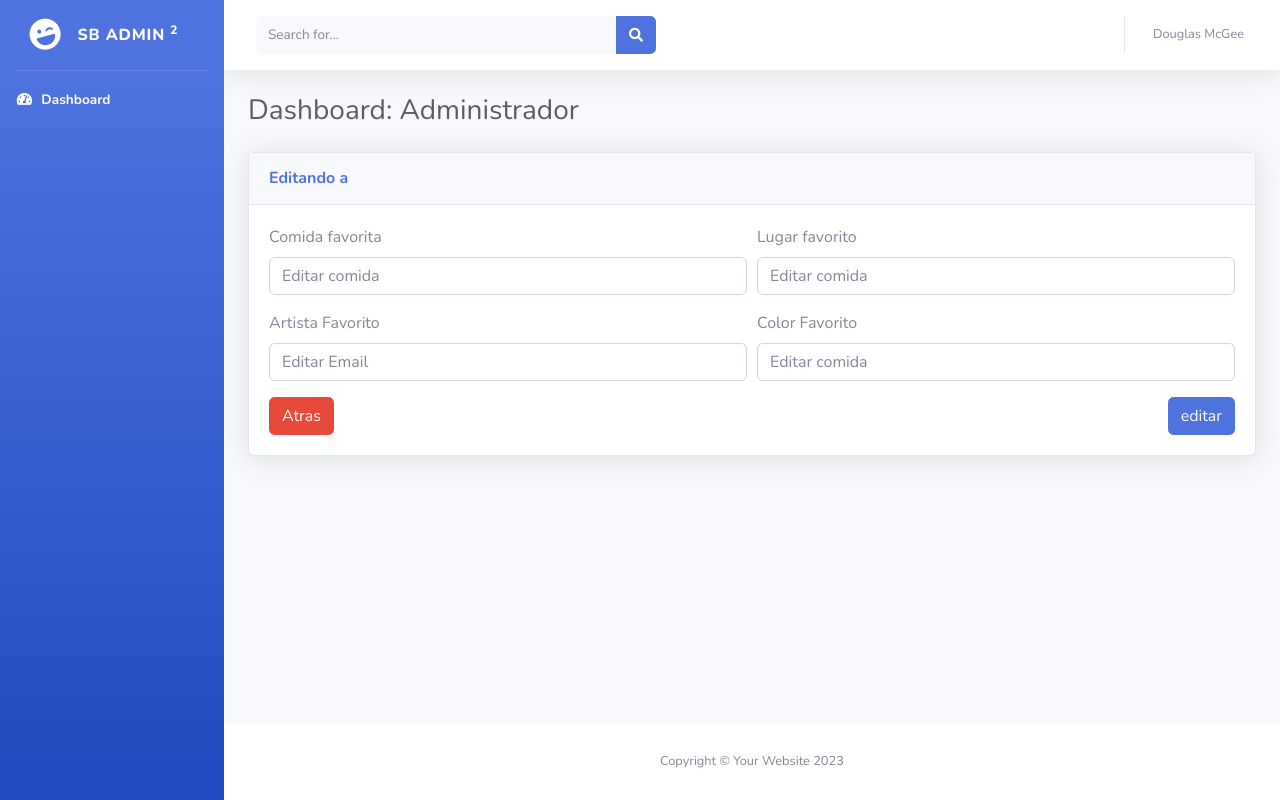
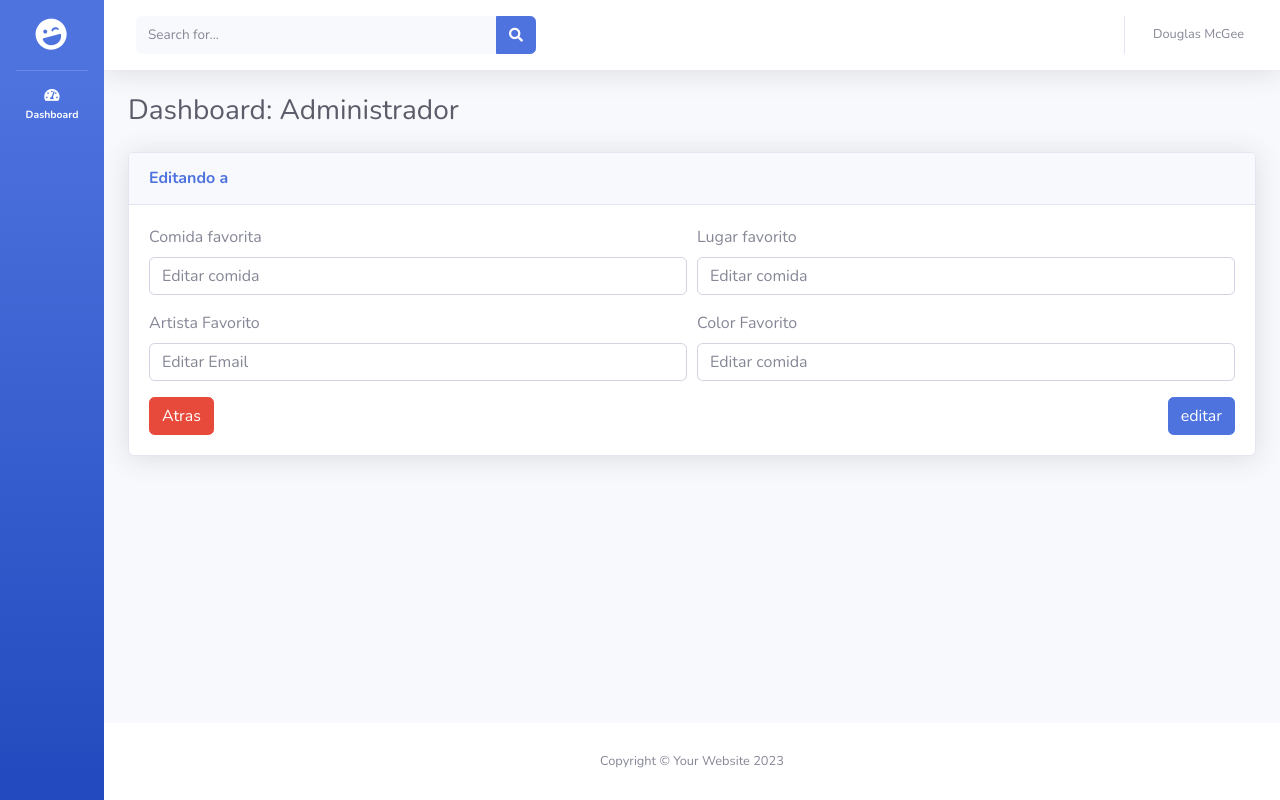
Before and after one commit to JOMAjs/pr_inIntuition_business2, a PHP site: page /editar in a window 1280 px wide. Run offline with PHP 8.4, Linux system fonts and the light colour scheme; data that the repository does not hold is empty.

Commit message:
Update editar.php

```diff
--- a/vistas/paginas/editar.php
+++ b/vistas/paginas/editar.php
@@ -10,7 +10,7 @@
     <div id="wrapper">
 
         <!-- Sidebar -->
-        <ul class="navbar-nav bg-gradient-primary sidebar sidebar-dark accordion" id="accordionSidebar">
+        <ul class="navbar-nav bg-gradient-primary sidebar sidebar-dark accordion toggled" id="accordionSidebar">
 
             <!-- Sidebar - Brand -->
             <a class="sidebar-brand d-flex align-items-center justify-content-center" href="index.html">
```
